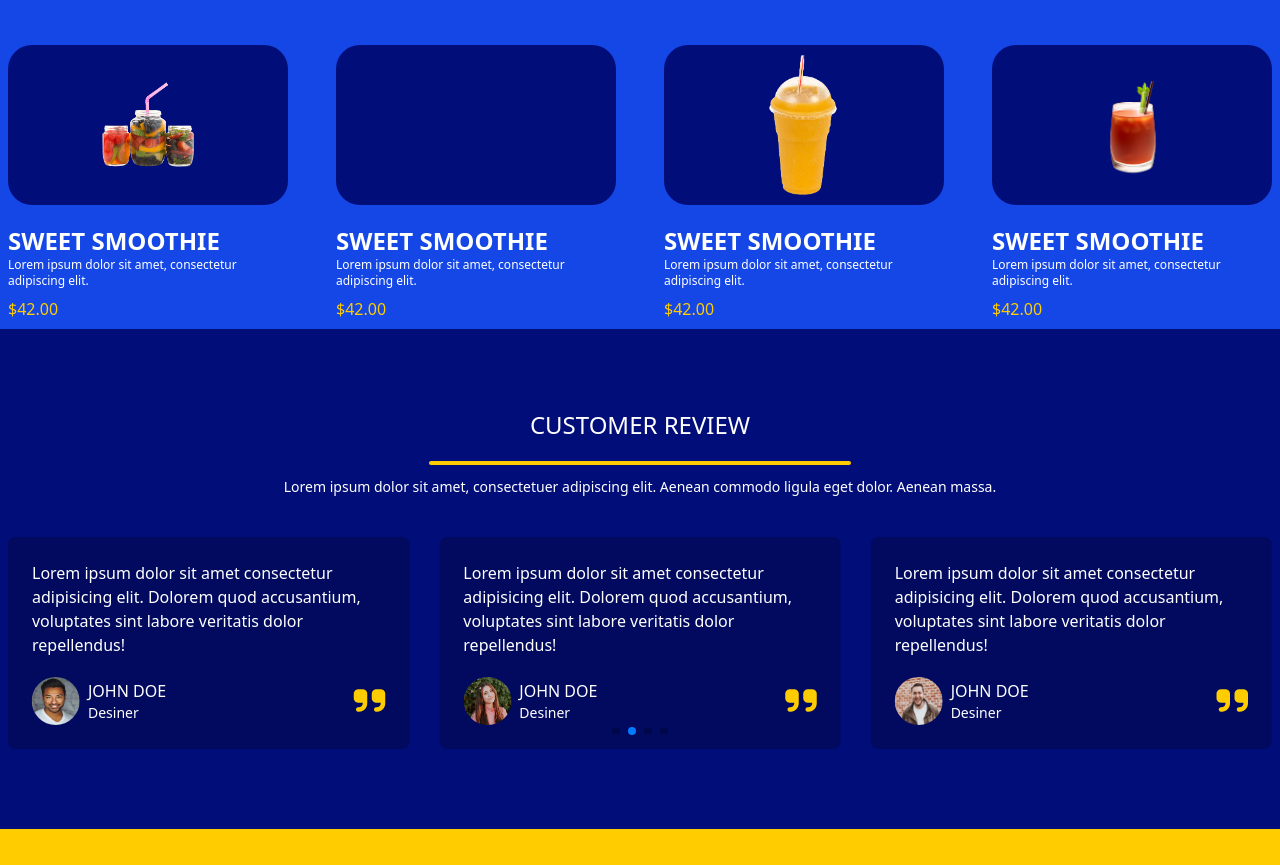
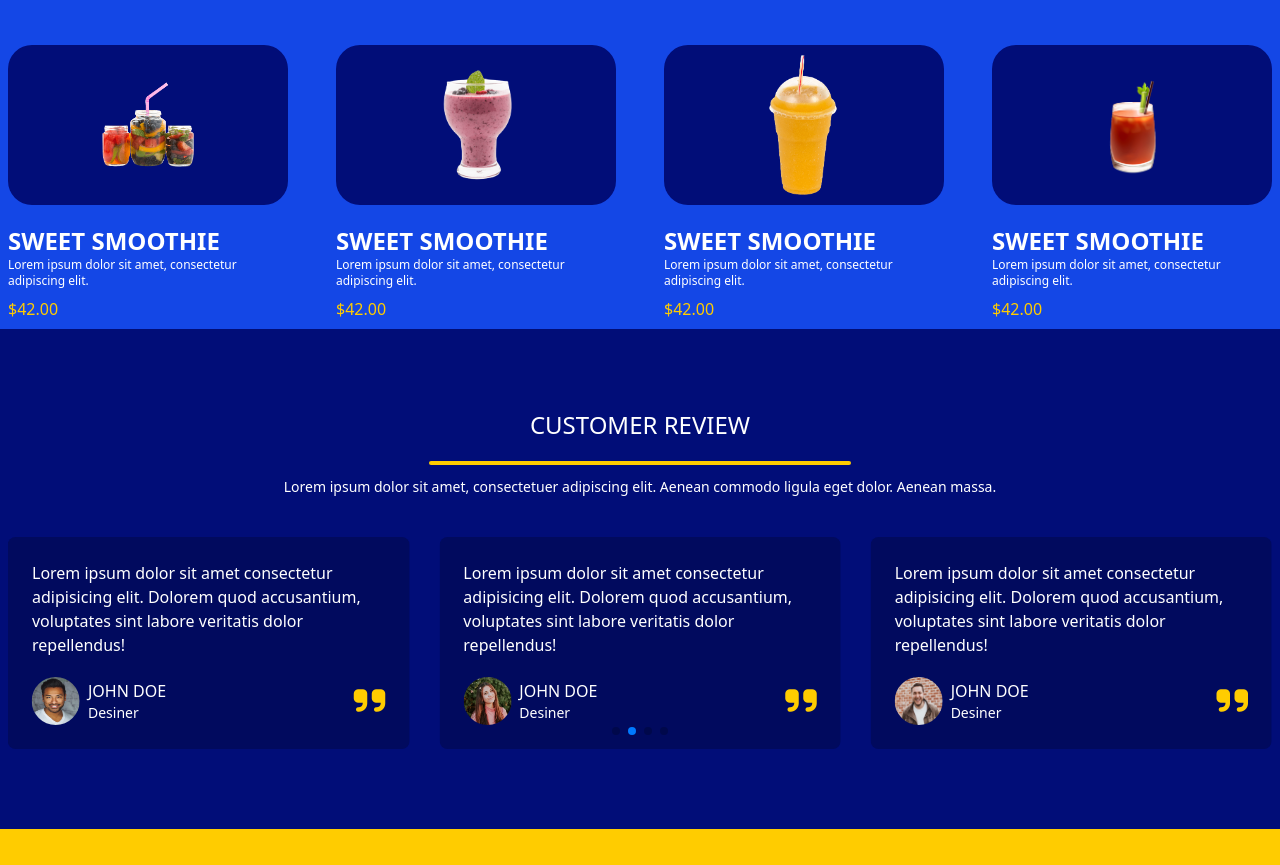
Before and after one commit to Najmul-hossain1/Burger-website-with-html-tailwind-css-js, a website: page index.html in a window 1280 px wide. Shown: the part 2745-3610 px from the top of the page. Drawn offline with nearby package versions, Linux system fonts and the light colour scheme; files that its build step writes are made by us from their sources; the site is published under a folder, as on GitHub Pages, so addresses that start at the root find nothing.

Commit message:
image modify

```diff
--- a/index.html
+++ b/index.html
@@ -490,7 +490,7 @@
               <li class="item-wrap bevarage">
                 <div class="h-56 grid place-items-center bg-primarylight dark:bg-darklight dark:hover:bg-secondary rounded-3xl
                 hover:bg-secondary ease-linear duration-200 lg:h-40">
-                  <img src="/img/beverage-3.png" alt="" class="w-40 hover:scale-110 ease-linear duration-200
+                  <img src="./img/beverage-3.png" alt="" class="w-40 hover:scale-110 ease-linear duration-200
                   md:w-40 lg:w-24 ">
                 </div>
 
```
